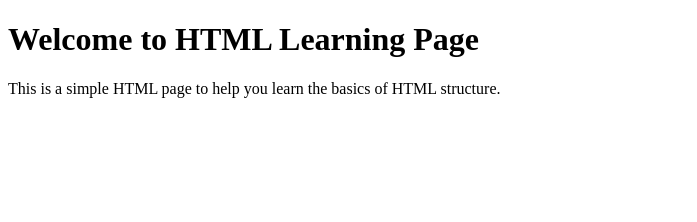
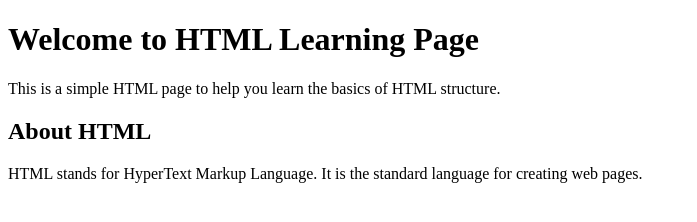
Before and after one commit to CarlosMarquez10/Html_Learn, a plain HTML site: page Index.html in a window 1280 px wide. Shown: the whole page, without its empty margins (0-697 px from the left). Drawn offline with Linux system fonts and the light colour scheme.

Commit message:
se agrega seccion

```diff
--- a/Index.html
+++ b/Index.html
@@ -10,6 +10,11 @@
     <main>
         <h1>Welcome to HTML Learning Page</h1>
         <p>This is a simple HTML page to help you learn the basics of HTML structure.</p>
+
+        <!-- seccion -->
+        <section>
+            <h2>About HTML</h2>
+            <p>HTML stands for HyperText Markup Language. It is the standard language for creating web pages.</p>
     </main>
 
 </body>
```
